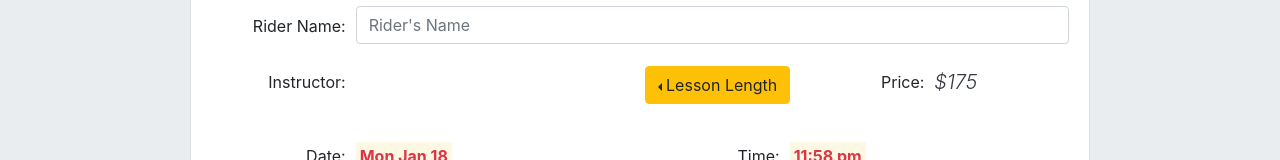
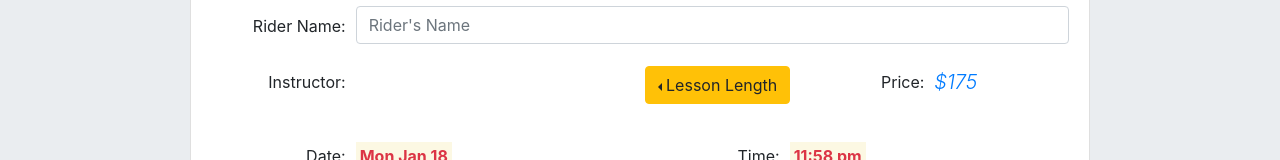
Before and after one commit to hicksey-makes/ski-lessons-snowV2, a React (Create React App) app: page / in a window 1280 px wide. Both pictures are taken after a click on the element "Availability:". Shown: the part 349-509 px from the top of the page. Built offline with nearby package versions, Linux system fonts and the light colour scheme; a web font is replaced by a local one.

Commit message:
text primary to instructor name and price in addLesson comp

```diff
--- a/src/components/AddLessons.js
+++ b/src/components/AddLessons.js
@@ -28,7 +28,7 @@ class AddLessons extends Component {
             </div>
             <div className="form-group form-row mb-md-4 mb-1">
               <label className="col-md-2 mt-2 text-md-right" htmlFor="lsnLength">Instructor:</label>
-              <h5 className="col-md-4 mt-0 mt-md-2  font-weight-light font-italic">
+              <h5 className="col-md-4 mt-0 mt-md-2  font-weight-light font-italic text-primary">
                 {this.props.instructorName}
               </h5>
 
@@ -41,7 +41,7 @@ class AddLessons extends Component {
               </div>
               <label className="col-md-2 mt-3 mt-md-2 ml-auto text-md-right">Price:</label>
               <div className="col-md-2  mt-md-2 text-dark">
-              <h5 className="font-weight-light font-italic">
+              <h5 className="font-weight-light font-italic text-primary">
               {(this.props.lessonLength === 'Half Day' ? '$100': '$175')}
               </h5>
               </div>
```
